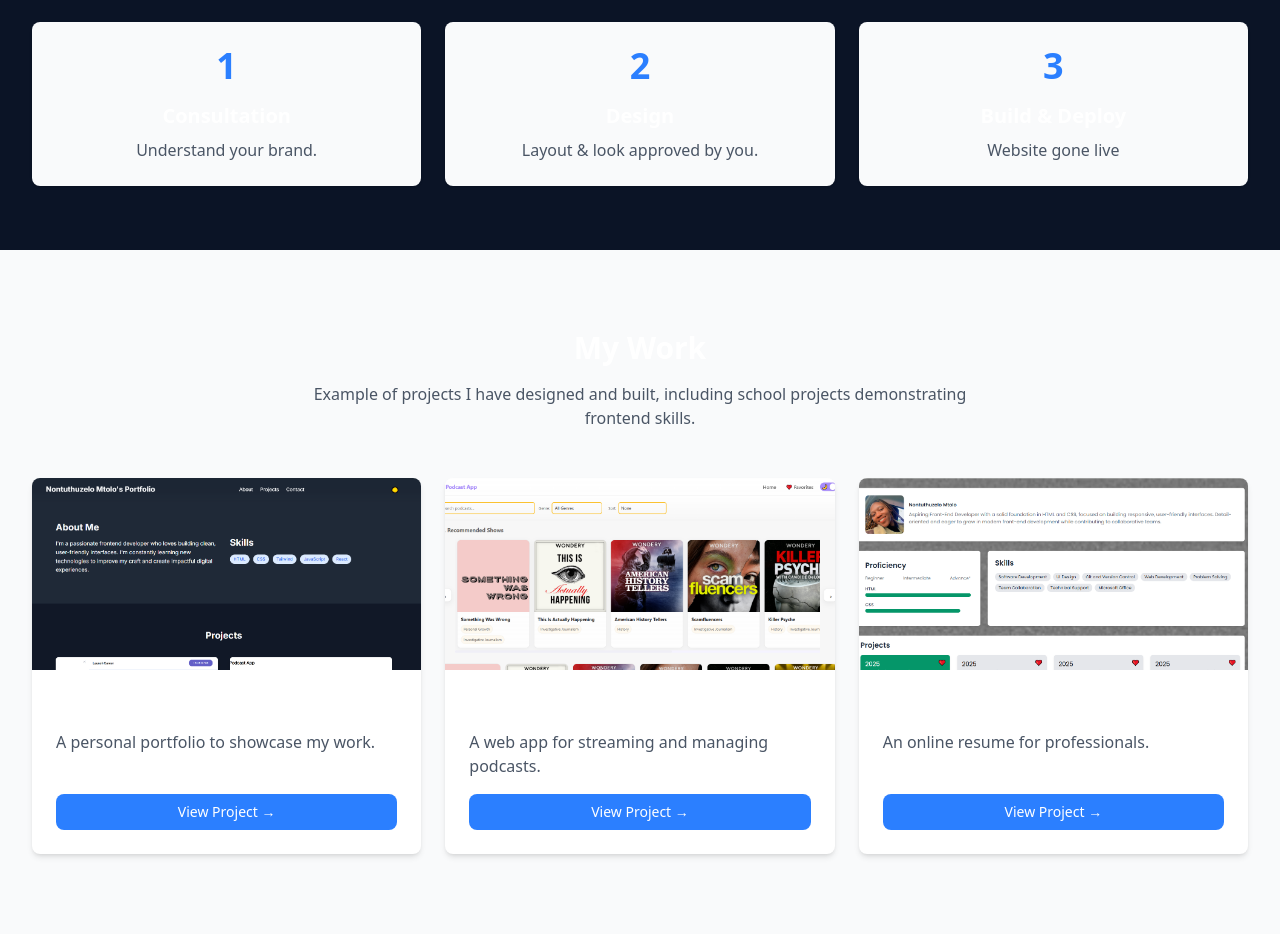
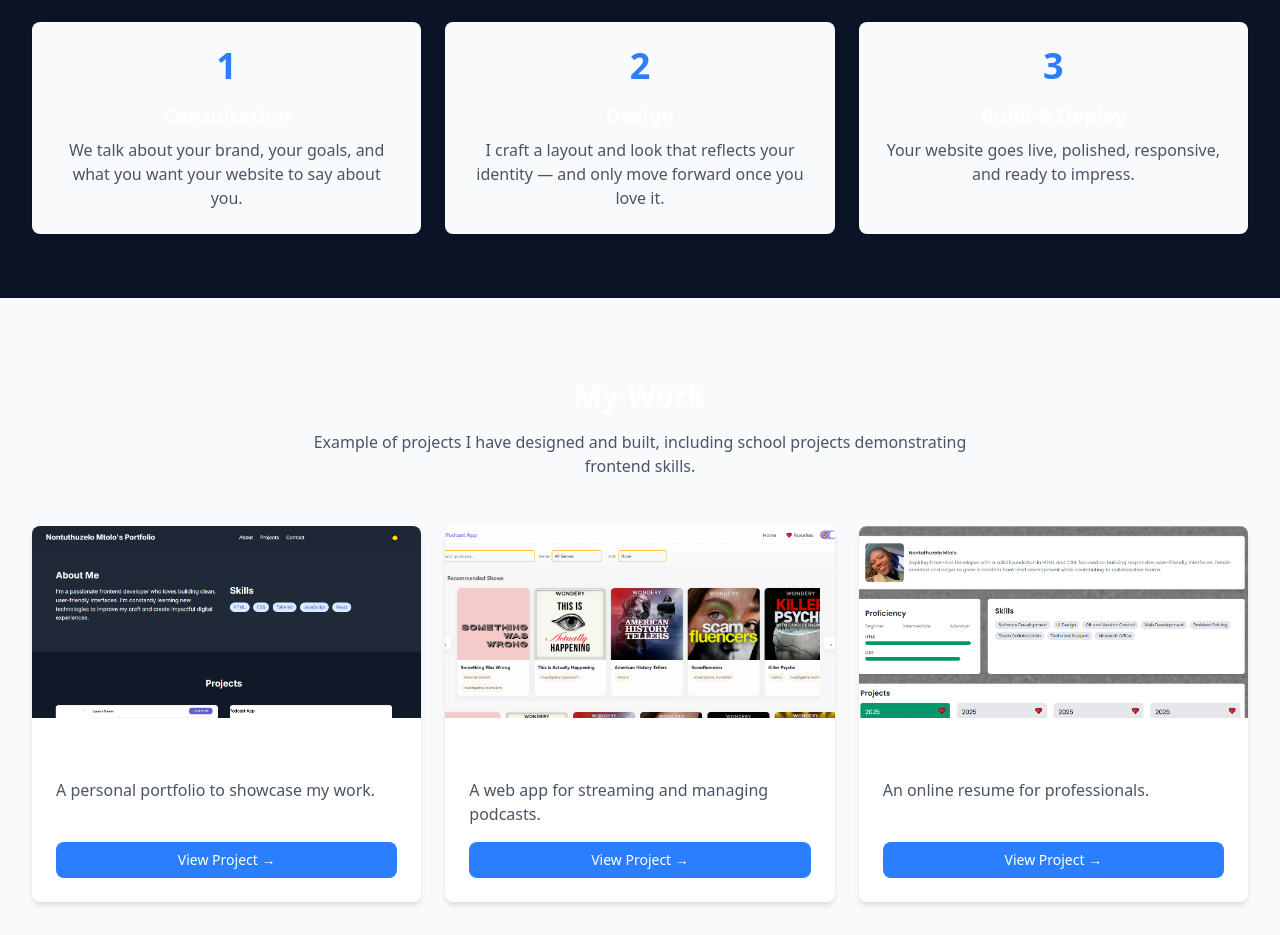
Before and after one commit to NontuthuzeloM24/Nontuthuzelo-Mtolo_Website, a React (Vite) app in the folder website/: page / in a window 1280 px wide. Shown: the part 1620-2555 px from the top of the page. Built offline with nearby package versions, Linux system fonts and the light colour scheme.

Commit message:
Enhance HowItWorks step descriptions
Expand step descriptions to be more detailed and engaging. Added React hooks imports for upcoming interactivity enhancements.

```diff
--- a/website/src/components/HowItWorks.jsx
+++ b/website/src/components/HowItWorks.jsx
@@ -1,9 +1,9 @@
-import React from "react";
+import React, { useState, useEffect, useRef } from "react";
 
 const steps = [
-  { step: 1, title: "Consultation", description: "Understand your brand." },
-  { step: 2, title: "Design", description: "Layout & look approved by you." },
-  { step: 3, title: "Build & Deploy", description: "Website gone live" },
+  { step: 1, title: 'Consultation',   description: 'We talk about your brand, your goals, and what you want your website to say about you.' },
+  { step: 2, title: 'Design',         description: 'I craft a layout and look that reflects your identity — and only move forward once you love it.' },
+  { step: 3, title: 'Build & Deploy', description: 'Your website goes live, polished, responsive, and ready to impress.' },
 ];
 
 const HowItWorks = () => {
```
